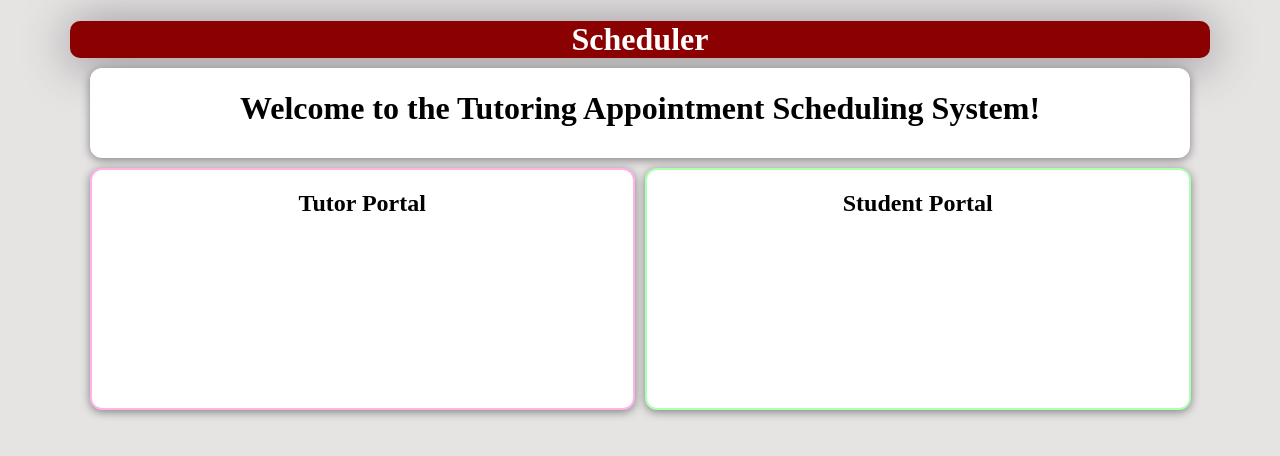
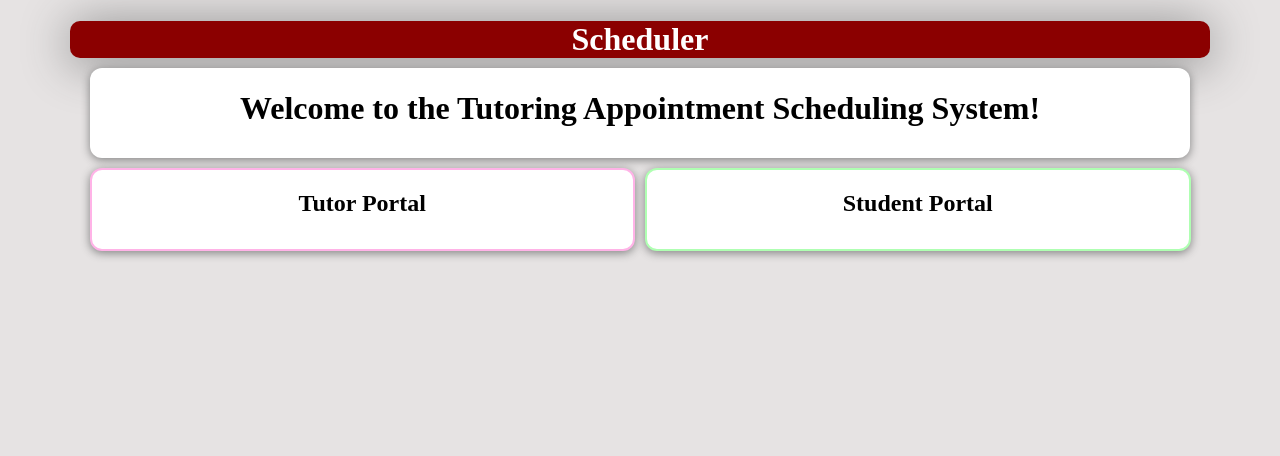
Before and after one commit to Shaunathanz/Scheduler, a PHP site: page / in a window 1280 px wide. Shown: the top 456 px of the page. Run offline with PHP 8.4, Linux system fonts and the light colour scheme.

Commit message:
Update style.css

```diff
--- a/public_html/styles/style.css
+++ b/public_html/styles/style.css
@@ -151,13 +151,13 @@
 
 /* SPLASH PAGE CSS */
 
-#splash-btn-tutor
-{
+#splash-btn-tutor {
     border-color: #FFB3E7;
     border-style: double;
     user-select: none;
     border-width: 2px;
-    height: 69px;
+    min-height: 69px;
+    max-height: 69px;
 }
 
 #splash-btn-tutor:hover
@@ -172,7 +172,8 @@
     border-style: double;
     user-select: none;
     border-width: 2px;
-    height: 69px;
+    min-height: 69px;
+    max-height: 69px;
 }
 
 #splash-btn-student:hover
```
